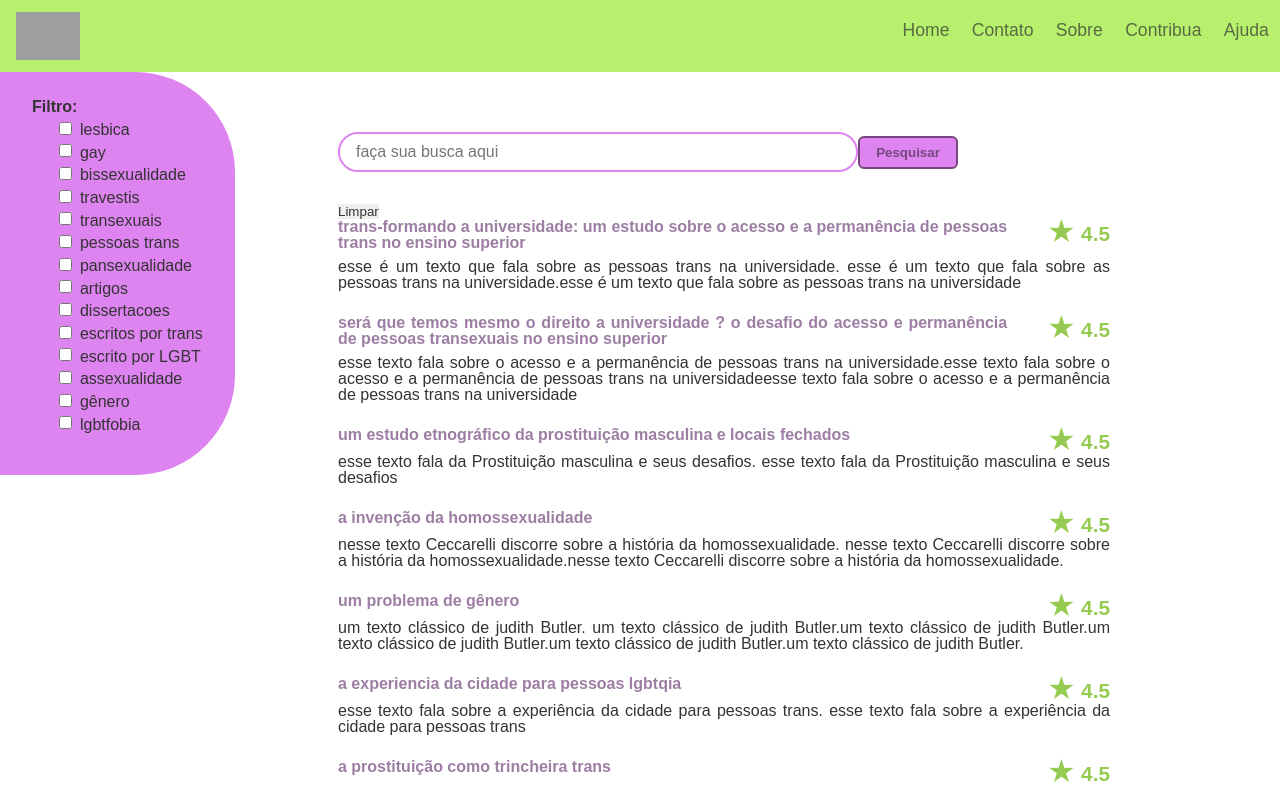
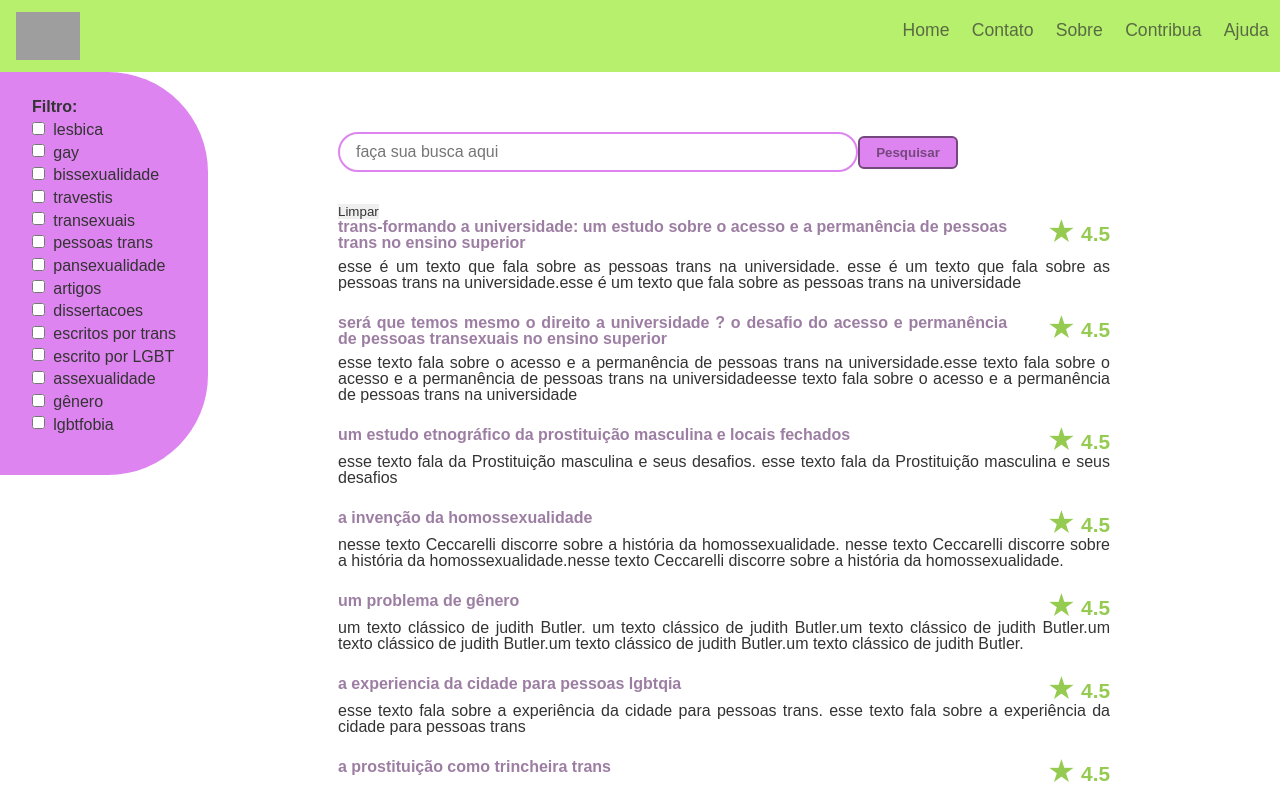
Before and after one commit to CharlieBellow/repositoriolgbt-react, a React (Create React App) app in the folder repositoriolgbtreact/: page / in a window 1280 px wide. Shown: the top 785 px of the page. Built offline with nearby package versions, Linux system fonts and the light colour scheme; grey boxes are pictures that could not be loaded.

Commit message:
colocando o checkbox dentro de uma div para corrigir o estilo do filtro

```diff
--- a/repositoriolgbtreact/src/Styles/filter.css
+++ b/repositoriolgbtreact/src/Styles/filter.css
@@ -81,10 +81,9 @@
     margin: 1em;
     padding: 0 24px 24px 0;
 
-
   }
 
-  .filter__form input{
+  .filter__form input label{
     margin-top: 1em;
     margin-left: 2em;
     padding-left: 0.62em;
--- a/repositoriolgbtreact/src/components/Filter.js
+++ b/repositoriolgbtreact/src/components/Filter.js
@@ -64,7 +64,7 @@ function Filter() {
 					<h3 className="h3">Filtro:</h3>
 					<div>
 						{listChecks.map(checks => (
-							<>
+							<div>
 								<input
 									className="checkbox"
 									type="checkbox"
@@ -74,9 +74,7 @@ function Filter() {
 
 								/>
 								<label htmlFor={checks.name}>{checks.name}</label>
-								<br></br>
-								{/* depois trocar essa quebra de linha para display flex no css */}
-							</>
+							</div>
 						))}
 					</div>
 				</div>
```
